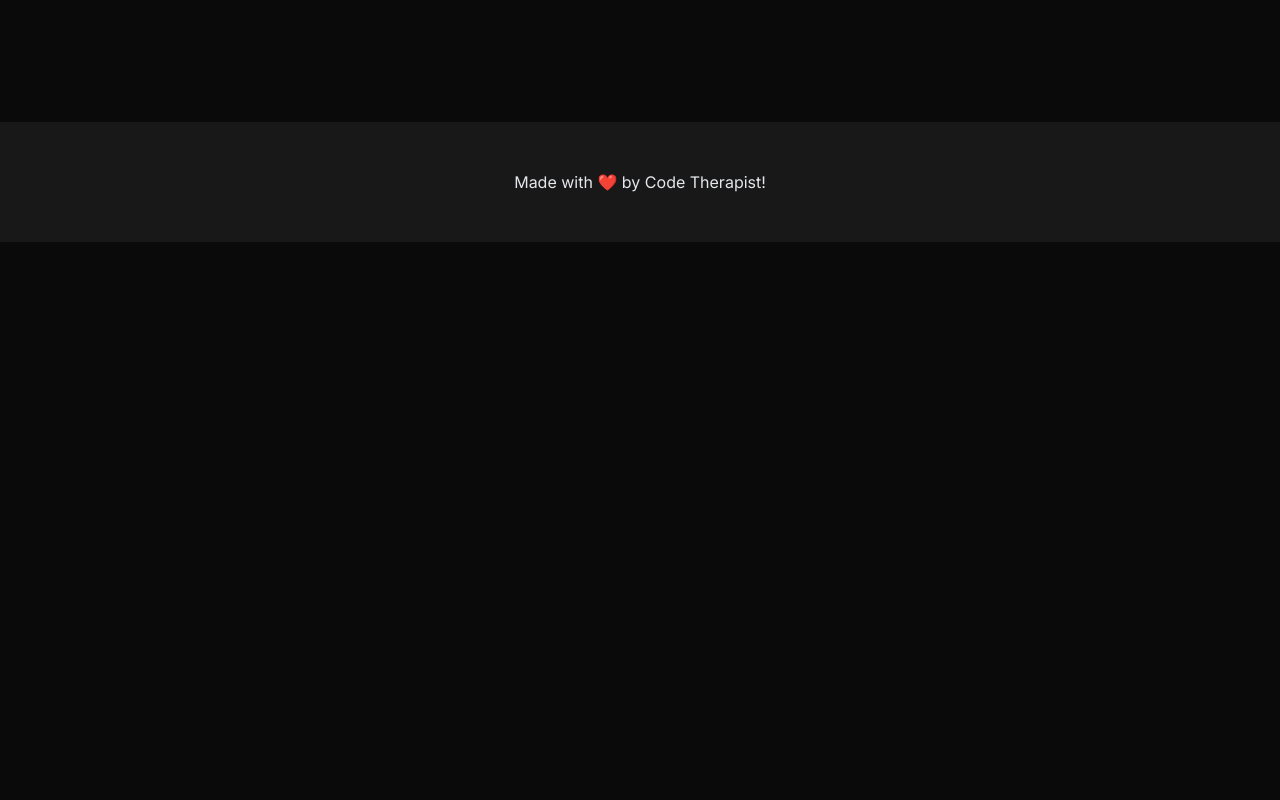
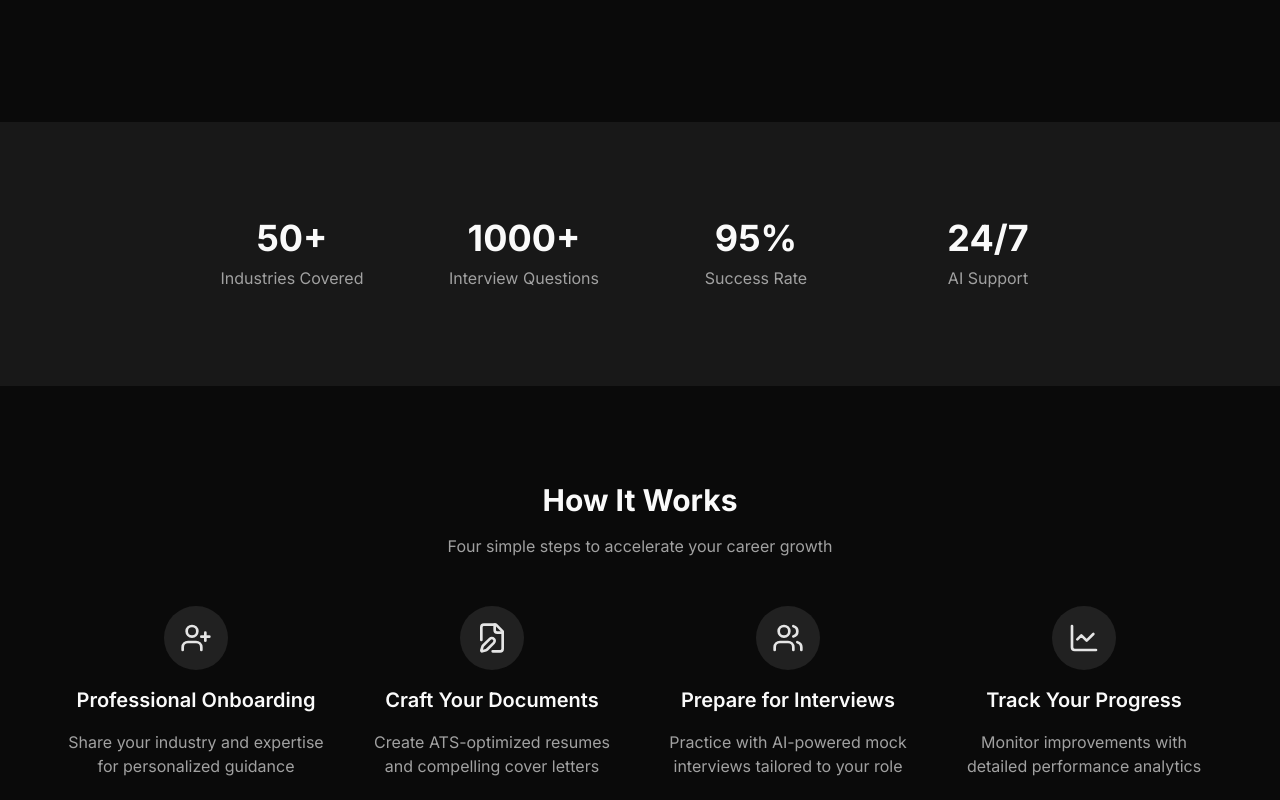
Before and after one commit to AmAyush18/GoalSmith, a Next.js app: page / in a window 1280 px wide. Shown: the part 1820-2620 px from the top of the page. Before the commit the page ends 2062 px from the top, so only its background shows below. Built offline with nearby package versions, Linux system fonts and the light colour scheme; no server answers.

Commit message:
Completed Stats and Working Section

```diff
--- a/src/app/page.jsx
+++ b/src/app/page.jsx
@@ -1,5 +1,7 @@
 import FeatureSection from '@/components/features'
 import HeroSection from '@/components/hero'
+import StatisticsSection from '@/components/statistics'
+import WorkingSection from '@/components/working'
 import React from 'react'
 
 const Home = () => {
@@ -8,6 +10,8 @@ const Home = () => {
       <div className="grid-background" />
         <HeroSection />
         <FeatureSection />
+        <StatisticsSection />
+        <WorkingSection />
     </div>
   )
 }
--- /dev/null
+++ b/src/components/statistics.jsx
@@ -0,0 +1,30 @@
+import React from "react";
+
+const StatisticsSection = () => {
+  return (
+    <section className="w-full py-12 md:py-24 !bg-muted/50">
+      <div className="container mx-auto px-4 md:px-6">
+        <div className="grid grid-cols-2 md:grid-cols-4 gap-8 max-w-4xl mx-auto text-center">
+          <div className="flex flex-col items-center justify-center space-y-2">
+            <h3 className="text-4xl font-bold">50+</h3>
+            <p className="text-muted-foreground">Industries Covered</p>
+          </div>
+          <div className="flex flex-col items-center justify-center space-y-2">
+            <h3 className="text-4xl font-bold">1000+</h3>
+            <p className="text-muted-foreground">Interview Questions</p>
+          </div>
+          <div className="flex flex-col items-center justify-center space-y-2">
+            <h3 className="text-4xl font-bold">95%</h3>
+            <p className="text-muted-foreground">Success Rate</p>
+          </div>
+          <div className="flex flex-col items-center justify-center space-y-2">
+            <h3 className="text-4xl font-bold">24/7</h3>
+            <p className="text-muted-foreground">AI Support</p>
+          </div>
+        </div>
+      </div>
+    </section>
+  );
+};
+
+export default StatisticsSection;
--- /dev/null
+++ b/src/components/working.jsx
@@ -0,0 +1,34 @@
+import { howItWorks } from '@/constants/howItWorks'
+import React from 'react'
+
+const WorkingSection = () => {
+  return (
+    <section className="w-full py-12 md:py-24 bg-background">
+        <div className="container mx-auto px-4 md:px-6">
+          <div className="text-center max-w-3xl mx-auto mb-12">
+            <h2 className="text-3xl font-bold mb-4">How It Works</h2>
+            <p className="text-muted-foreground">
+              Four simple steps to accelerate your career growth
+            </p>
+          </div>
+
+          <div className="grid grid-cols-1 md:grid-cols-2 lg:grid-cols-4 gap-8 max-w-6xl mx-auto">
+            {howItWorks.map((item, index) => (
+              <div
+                key={index}
+                className="flex flex-col items-center text-center space-y-4"
+              >
+                <div className="w-16 h-16 rounded-full bg-primary/10 flex items-center justify-center">
+                  {item.icon}
+                </div>
+                <h3 className="font-semibold text-xl">{item.title}</h3>
+                <p className="text-muted-foreground">{item.description}</p>
+              </div>
+            ))}
+          </div>
+        </div>
+      </section>
+  )
+}
+
+export default WorkingSection
--- /dev/null
+++ b/src/constants/howItWorks.js
@@ -0,0 +1,25 @@
+import { UserPlus, FileEdit, Users, LineChart } from "lucide-react";
+
+export const howItWorks = [
+  {
+    title: "Professional Onboarding",
+    description: "Share your industry and expertise for personalized guidance",
+    icon: <UserPlus className="w-8 h-8 text-primary" />,
+  },
+  {
+    title: "Craft Your Documents",
+    description: "Create ATS-optimized resumes and compelling cover letters",
+    icon: <FileEdit className="w-8 h-8 text-primary" />,
+  },
+  {
+    title: "Prepare for Interviews",
+    description:
+      "Practice with AI-powered mock interviews tailored to your role",
+    icon: <Users className="w-8 h-8 text-primary" />,
+  },
+  {
+    title: "Track Your Progress",
+    description: "Monitor improvements with detailed performance analytics",
+    icon: <LineChart className="w-8 h-8 text-primary" />,
+  },
+];
```
